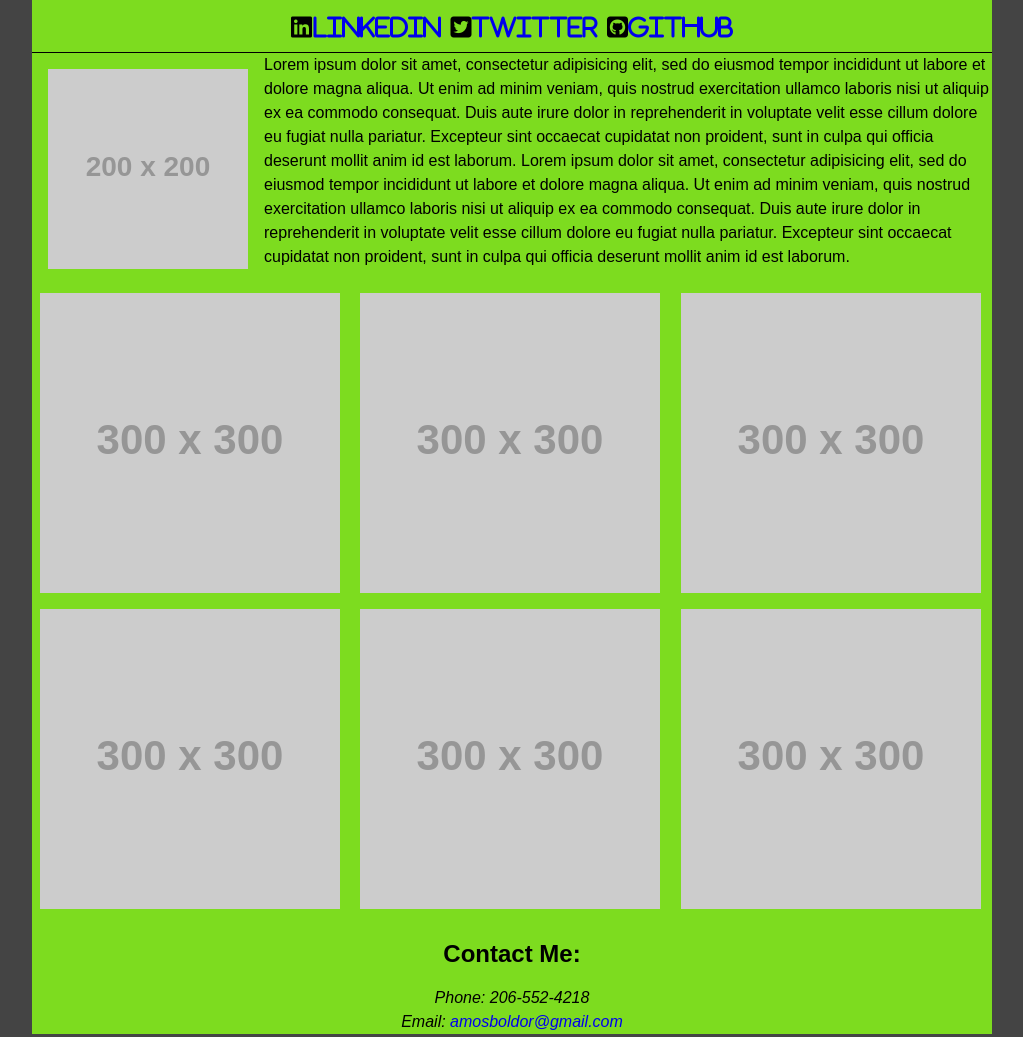
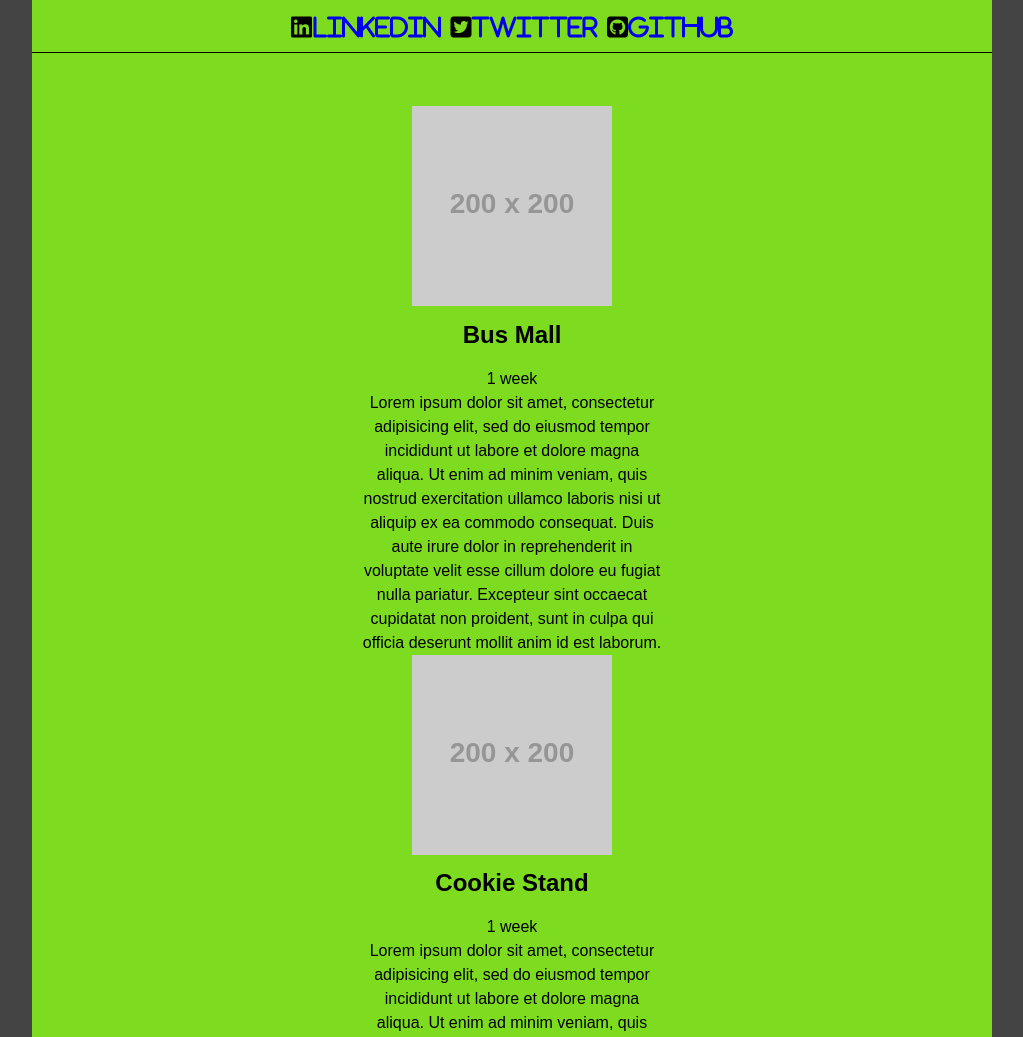
Before and after one commit to amosboldor/portfolio, a plain HTML site: page index.html in a window 1280 px wide. Shown: the part 109-1146 px from the top of the page, without its empty margins (128-1151 px from the left). Drawn offline with nearby package versions, Linux system fonts and the light colour scheme; placeholder pictures from the web are drawn by us.

Commit message:
added projects js

```diff
--- a/index.html
+++ b/index.html
@@ -6,7 +6,6 @@
     <link rel="shortcut icon" href="penfold_s_pet.ico" type="image/x-icon"/>
     <meta name="viewport" content="width=device-width, initial-scale=1">
     <link rel="stylesheet" href="vendor/normalize.css">
-    <link rel="stylesheet" href="vendor/icons.css">
     <link rel="stylesheet" href="styles/base.css">
     <link rel="stylesheet" href="styles/layout.css">
     <link rel="stylesheet" href="styles/modules.css">
@@ -28,20 +27,15 @@
       </nav>
     </header>
     <main>
-      <div>
-        <img id="me" src="https://placehold.it/200x200"/>
-        <div class="bio">
-          <p>Lorem ipsum dolor sit amet, consectetur adipisicing elit, sed do eiusmod tempor incididunt ut labore et dolore magna aliqua. Ut enim ad minim veniam, quis nostrud exercitation ullamco laboris nisi ut aliquip ex ea commodo consequat. Duis aute irure dolor in reprehenderit in voluptate velit esse cillum dolore eu fugiat nulla pariatur. Excepteur sint occaecat cupidatat non proident, sunt in culpa qui officia deserunt mollit anim id est laborum. Lorem ipsum dolor sit amet, consectetur adipisicing elit, sed do eiusmod tempor incididunt ut labore et dolore magna aliqua. Ut enim ad minim veniam, quis nostrud exercitation ullamco laboris nisi ut aliquip ex ea commodo consequat. Duis aute irure dolor in reprehenderit in voluptate velit esse cillum dolore eu fugiat nulla pariatur. Excepteur sint occaecat cupidatat non proident, sunt in culpa qui officia deserunt mollit anim id est laborum.</p>
+      <section id="projects">
+        <div class="template">
+          <img id="project-snapShotUrl" src=""/>
+          <h2 id="project-name"></h2>
+          <div id="project-timeTook"></div>
+          <div><a id="poroject-githubUrl" href="#"></a></div>
+          <p id="project-description"></p>
         </div>
-      </div>
-      <ul id="websites">
-        <li class="box"><img src="https://placehold.it/300x300"/></li>
-        <li class="box"><img src="https://placehold.it/300x300"/></li>
-        <li class="box"><img src="https://placehold.it/300x300"/></li>
-        <li class="box"><img src="https://placehold.it/300x300"/></li>
-        <li class="box"><img src="https://placehold.it/300x300"/></li>
-        <li class="box"><img src="https://placehold.it/300x300"/></li>
-      </ul>
+      </section>
     </main>
     <footer>
       <div class="contact">
@@ -53,5 +47,8 @@
         </address>
       </div>
     </footer>
+    <script src="https://code.jquery.com/jquery-3.1.1.min.js" integrity="sha256-hVVnYaiADRTO2PzUGmuLJr8BLUSjGIZsDYGmIJLv2b8=" crossorigin="anonymous"></script>
+    <script src="scripts/myProjects.js"></script>
+    <script src="scripts/project.js"></script>
   </body>
 </html>
--- /dev/null
+++ b/scripts/myProjects.js
@@ -0,0 +1,23 @@
+var myProjects = [
+  {
+    snapShotUrl: 'https://placehold.it/200x200',
+    name: 'Bus Mall',
+    timeTook: '1 week',
+    githubUrl: 'https://github.com/amosboldor/bus-mall',
+    description: 'Lorem ipsum dolor sit amet, consectetur adipisicing elit, sed do eiusmod tempor incididunt ut labore et dolore magna aliqua. Ut enim ad minim veniam, quis nostrud exercitation ullamco laboris nisi ut aliquip ex ea commodo consequat. Duis aute irure dolor in reprehenderit in voluptate velit esse cillum dolore eu fugiat nulla pariatur. Excepteur sint occaecat cupidatat non proident, sunt in culpa qui officia deserunt mollit anim id est laborum.'
+  },
+  {
+    snapShotUrl: 'https://placehold.it/200x200',
+    name: 'Cookie Stand',
+    timeTook: '1 week',
+    githubUrl: 'https://github.com/amosboldor/cookie-stand',
+    description: 'Lorem ipsum dolor sit amet, consectetur adipisicing elit, sed do eiusmod tempor incididunt ut labore et dolore magna aliqua. Ut enim ad minim veniam, quis nostrud exercitation ullamco laboris nisi ut aliquip ex ea commodo consequat. Duis aute irure dolor in reprehenderit in voluptate velit esse cillum dolore eu fugiat nulla pariatur. Excepteur sint occaecat cupidatat non proident, sunt in culpa qui officia deserunt mollit anim id est laborum.'
+  },
+  {
+    snapShotUrl: 'https://placehold.it/200x200',
+    name: 'Century Cycle Tracker',
+    timeTook: '1 week',
+    githubUrl: 'https://github.com/Chaimaebettah/finalProject201',
+    description: 'Lorem ipsum dolor sit amet, consectetur adipisicing elit, sed do eiusmod tempor incididunt ut labore et dolore magna aliqua. Ut enim ad minim veniam, quis nostrud exercitation ullamco laboris nisi ut aliquip ex ea commodo consequat. Duis aute irure dolor in reprehenderit in voluptate velit esse cillum dolore eu fugiat nulla pariatur. Excepteur sint occaecat cupidatat non proident, sunt in culpa qui officia deserunt mollit anim id est laborum.'
+  }
+];
--- /dev/null
+++ b/scripts/project.js
@@ -0,0 +1,29 @@
+var projects = [];
+
+function Project (options) {
+  this.snapShotUrl = options.snapShotUrl;
+  this.name = options.name;
+  this.timeTook = options.timeTook;
+  this.githubUrl = options.githubUrl;
+  this.description = options.description;
+};
+
+Project.prototype.toHtml = function() {
+  var $newProject = $('.template').clone();
+  $newProject.find('#project-snapShotUrl').attr('src', this.snapShotUrl);
+  $newProject.find('#project-name').text(this.name);
+  $newProject.find('#project-timeTook').text(this.timeTook);
+  $newProject.find('#poroject-githubUrl').attr('href', this.githubUrl);
+  $newProject.find('#project-description').text(this.description);
+  $newProject.removeClass('template');
+  console.log('sup');
+  return $newProject;
+};
+
+myProjects.forEach(function(ele) {
+  projects.push(new Project(ele));
+});
+
+projects.forEach(function(proj) {
+  $('#projects').append(proj.toHtml());
+});
--- a/styles/layout.css
+++ b/styles/layout.css
@@ -6,8 +6,7 @@ header, footer, main {
 }
 main {
   border-top: 1px solid black;
-  height: 500px;
-  display: table;
+  max-width: 960px;
 }
 .contact {
   width: 50%;
```
